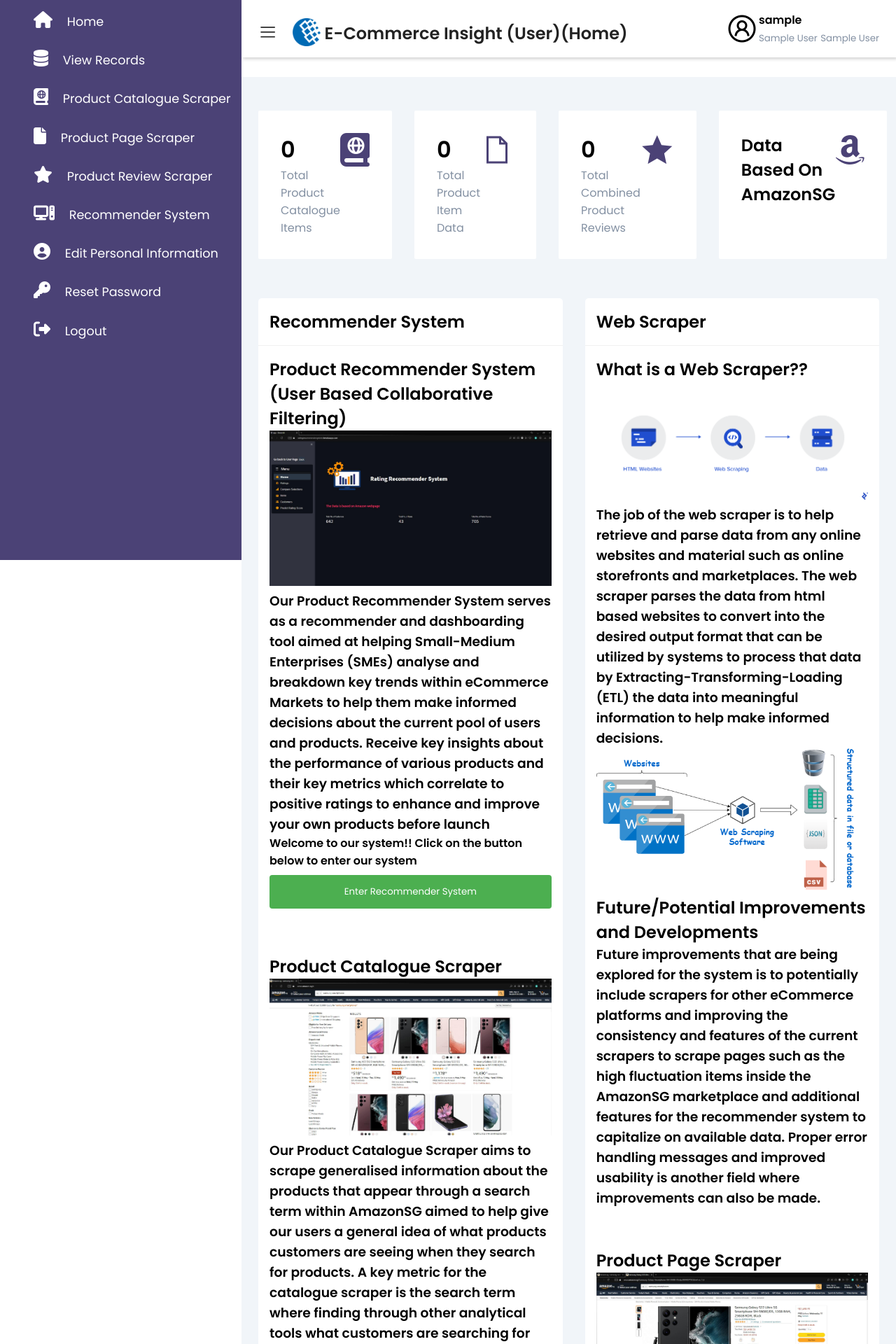
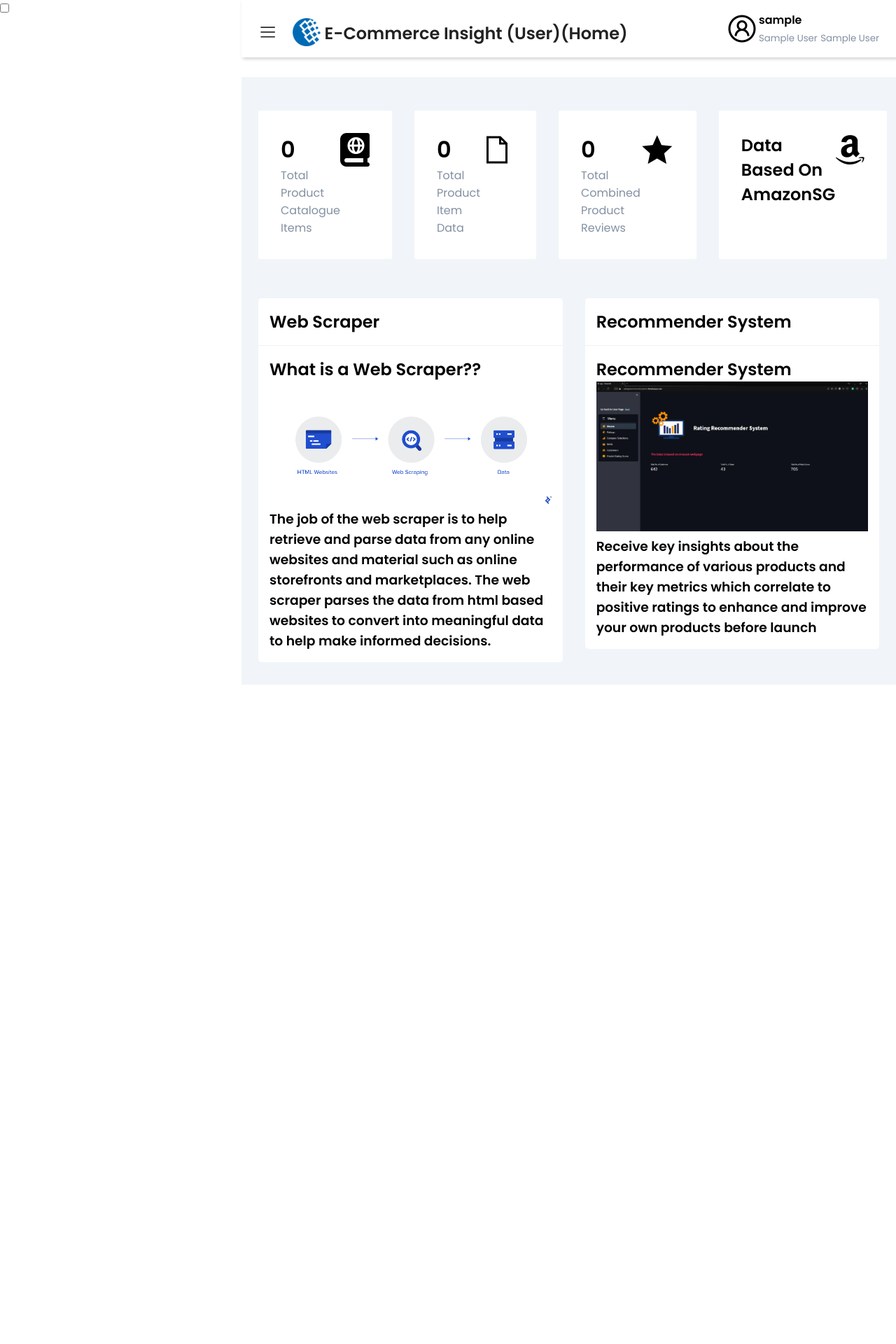
Before and after one commit to Arykelic/FYP-Project, a PHP site: page /WebApp/userhome.php in a window 1280 px wide. Shown: the top 1920 px of the page at 70% size. After the commit the page ends 978 px from the top, so only its background shows below. Run offline with PHP 8.4, Linux system fonts and the light colour scheme; the visitor is signed in with stand-in values (Sample User, id 1); data that the repository does not hold is empty; some libraries are stand-ins or nearby versions.

Commit message:
Final production

```diff
--- a/WebApp/style.css
+++ b/WebApp/style.css
@@ -1,7 +1,7 @@
 @import url('https://fonts.googleapis.com/css2?family=Poppins:ital,wght@0,300;0,400;0,500;0,600;1,300;1,400;1,500;1,600&display=swap');
 
 :root {
-  --main-color: #4b4276;
+  --main-color: #black;
   --text-grey: #8390A2;
 }
 
@@ -59,7 +59,7 @@
 }
 
 .sidebar-menu a:active {
-  background: #fff;
+  background: #f63366;
   padding-top: 1rem;
   padding-bottom: 1rem;
   color: var(--main-color);
@@ -470,6 +470,7 @@ input[type=submit] {
   margin: 8px 0;
   border: none;
   border-radius: 4px;
+  font-size: 150%;
   cursor: pointer;
 }
 
--- a/WebApp/userhome.php
+++ b/WebApp/userhome.php
@@ -168,6 +168,65 @@ include "PageDataConfig.php";
       <div class="r-grid">
         <div class="projects">
           <div class="card">
+
+            <div class="card-header">
+              <h2>Web Scraper</h2>
+            </div>
+
+            <div class="card-body">
+              <h2>What is a Web Scraper??</h2>
+              <img src="WebScraperExample.png" alt="WebScraperExample"></img>
+              <h3>The job of the web scraper is to help retrieve and parse data from any online websites and material such as online storefronts and marketplaces.
+                The web scraper parses the data from html based websites to convert into meaningful data to help make informed decisions.
+              </h3>
+              <!-- <img src="WebScraperExample2.png" alt="WebScraperExample2"></img>
+              <h2>Future/Potential Improvements and Developments</h2>
+              <h3>Future improvements that are being explored for the system is to potentially include scrapers for other eCommerce platforms and improving the consistency
+                and features of the current scrapers to scrape pages such as the high fluctuation items inside the AmazonSG marketplace and additional features
+                for the recommender system to capitalize on available data. Proper error handling messages and improved usability is another field where improvements can
+                also be made.
+              </h3> -->
+            </div>
+
+
+
+            <!-- <br>
+
+            <div class="card-body">
+              <h2>Product Catalogue Scraper</h2>
+              <img src="ProductCatalogueScraperExample.jpg" alt="ProductCatalogueScraperExample"></img>
+              <h3>Our Product Catalogue Scraper aims to scrape generalised information about the products that appear through a search term within AmazonSG aimed to help give
+                our users a general idea of what products customers are seeing when they search for products. A key metric for the catalogue scraper is the search term where
+                finding through other analytical tools what customers are searching for can yield similar results and give our users a better understanding of what products
+                eCommerce customers are presented. For example, the image above shows the result set from the search term samsung smartphones inside the AmazonSG marketplace and
+                the various products that are presented to the user.
+              </h3>
+              <h4>Navigate the toolbar on the left or click the button below to see it in action!</h4>
+              <a href="usercataloguescraper.php"><input type="submit" value="Enter Product Catalogue" name="productcatalogue"></input></a>
+            </div>
+
+            <br> -->
+
+            <!-- <div class="card-body">
+              <h2>Product Review Scraper</h2>
+              <img src="ProductReviewScraperExample.jpg" alt="ProductReviewScraperExample"></img>
+              <h3>Our Product Review Scraper aims to scrape information about the individual products review within each product page that has reviews attached to it.
+                This is the bread and butter of our recommender system and the key information that will be used to train and build the user-based collaborative
+                filtering algorithm to help accurately predict the rating score a user m will give to an item n.
+                The image above shows the various types of reviews that will be scraped for the product, some key factors of the reviews is that it consists of reviews from
+                other regions across the world as well as reviews from singapore. While there are some advantages and disadvantages of this, a key advantage of this
+                is that we are able to compare the reviews and opinions of a global reviewer base that takes into account a wider range of preferences and opinions.
+              </h3>
+              <h4>Navigate the toolbar on the left or click the button below to see it in action!</h4>
+              <a href="userreviewscraper.php"><input type="submit" value="Enter Product Review" name="productreview"></input></a>
+            </div> -->
+
+
+          </div>
+        </div>
+
+        <div class="projects">
+          <div class="card">
             <div class="card-header">
               <h2>Recommender System</h2>
 
@@ -180,14 +239,13 @@ include "PageDataConfig.php";
               <!-- <input type="submit" value="Enter Recommender System" name="recommendersystem"></input>
               </form> -->
 
-              <h2>Product Recommender System (User Based Collaborative Filtering)</h2>
+              <h2>Recommender System</h2>
               <img src="RecommenderSystemExample.jpg" alt="RecommenderSystemExample"></img>
-              <h3>Our Product Recommender System serves as a recommender and dashboarding tool aimed at helping Small-Medium Enterprises (SMEs) analyse and
-                breakdown key trends within eCommerce Markets to help them make informed decisions about the current pool of users and products.
+              <h3>
                 Receive key insights about the performance of various products and their key metrics which correlate to positive
                 ratings to enhance and improve your own products before launch</h3>
-              <h4>Welcome to our system!! Click on the button below to enter our system</h4>
-              <a href="https://ratingrecommendersystem.herokuapp.com"><input type="submit" value="Enter Recommender System" name="recommendersystem"></input></a>
+              <!-- <h4>Welcome to our system!! Click on the button below to enter our system</h4>
+              <a href="https://ratingrecommendersystem.herokuapp.com"><input type="submit" value="Enter Recommender System" name="recommendersystem"></input></a> -->
 
               <?php
 
@@ -242,64 +300,7 @@ include "PageDataConfig.php";
 
             </div>
 
-            <br>
-
-            <div class="card-body">
-              <h2>Product Catalogue Scraper</h2>
-              <img src="ProductCatalogueScraperExample.jpg" alt="ProductCatalogueScraperExample"></img>
-              <h3>Our Product Catalogue Scraper aims to scrape generalised information about the products that appear through a search term within AmazonSG aimed to help give
-                our users a general idea of what products customers are seeing when they search for products. A key metric for the catalogue scraper is the search term where
-                finding through other analytical tools what customers are searching for can yield similar results and give our users a better understanding of what products
-                eCommerce customers are presented. For example, the image above shows the result set from the search term samsung smartphones inside the AmazonSG marketplace and
-                the various products that are presented to the user.
-              </h3>
-              <h4>Navigate the toolbar on the left or click the button below to see it in action!</h4>
-              <a href="usercataloguescraper.php"><input type="submit" value="Enter Product Catalogue" name="productcatalogue"></input></a>
-            </div>
-
-            <br>
-
-            <div class="card-body">
-              <h2>Product Review Scraper</h2>
-              <img src="ProductReviewScraperExample.jpg" alt="ProductReviewScraperExample"></img>
-              <h3>Our Product Review Scraper aims to scrape information about the individual products review within each product page that has reviews attached to it.
-                This is the bread and butter of our recommender system and the key information that will be used to train and build the user-based collaborative
-                filtering algorithm to help accurately predict the rating score a user m will give to an item n.
-                The image above shows the various types of reviews that will be scraped for the product, some key factors of the reviews is that it consists of reviews from
-                other regions across the world as well as reviews from singapore. While there are some advantages and disadvantages of this, a key advantage of this
-                is that we are able to compare the reviews and opinions of a global reviewer base that takes into account a wider range of preferences and opinions.
-              </h3>
-              <h4>Navigate the toolbar on the left or click the button below to see it in action!</h4>
-              <a href="userreviewscraper.php"><input type="submit" value="Enter Product Review" name="productreview"></input></a>
-            </div>
-
-
-          </div>
-        </div>
-
-        <div class="projects">
-          <div class="card">
-            <div class="card-header">
-              <h2>Web Scraper</h2>
-            </div>
-
-            <div class="card-body">
-              <h2>What is a Web Scraper??</h2>
-              <img src="WebScraperExample.png" alt="WebScraperExample"></img>
-              <h3>The job of the web scraper is to help retrieve and parse data from any online websites and material such as online storefronts and marketplaces.
-                The web scraper parses the data from html based websites to convert into the desired output format that can be utilized by systems to process that data
-                by Extracting-Transforming-Loading (ETL) the data into meaningful information to help make informed decisions.
-              </h3>
-              <img src="WebScraperExample2.png" alt="WebScraperExample2"></img>
-              <h2>Future/Potential Improvements and Developments</h2>
-              <h3>Future improvements that are being explored for the system is to potentially include scrapers for other eCommerce platforms and improving the consistency
-                and features of the current scrapers to scrape pages such as the high fluctuation items inside the AmazonSG marketplace and additional features
-                for the recommender system to capitalize on available data. Proper error handling messages and improved usability is another field where improvements can
-                also be made.
-              </h3>
-            </div>
-
-            <br>
+            <!-- <br>
 
             <div class="card-body">
               <h2>Product Page Scraper</h2>
@@ -310,7 +311,7 @@ include "PageDataConfig.php";
               </h3>
               <h4>Navigate the toolbar on the left or click the button below to see it in action!</h4>
               <a href="userpagescraper.php"><input type="submit" value="Enter Product Page" name="productpage"></input></a>
-            </div>
+            </div> -->
 
 
 
```
Also changed, not shown: 5 other files.
